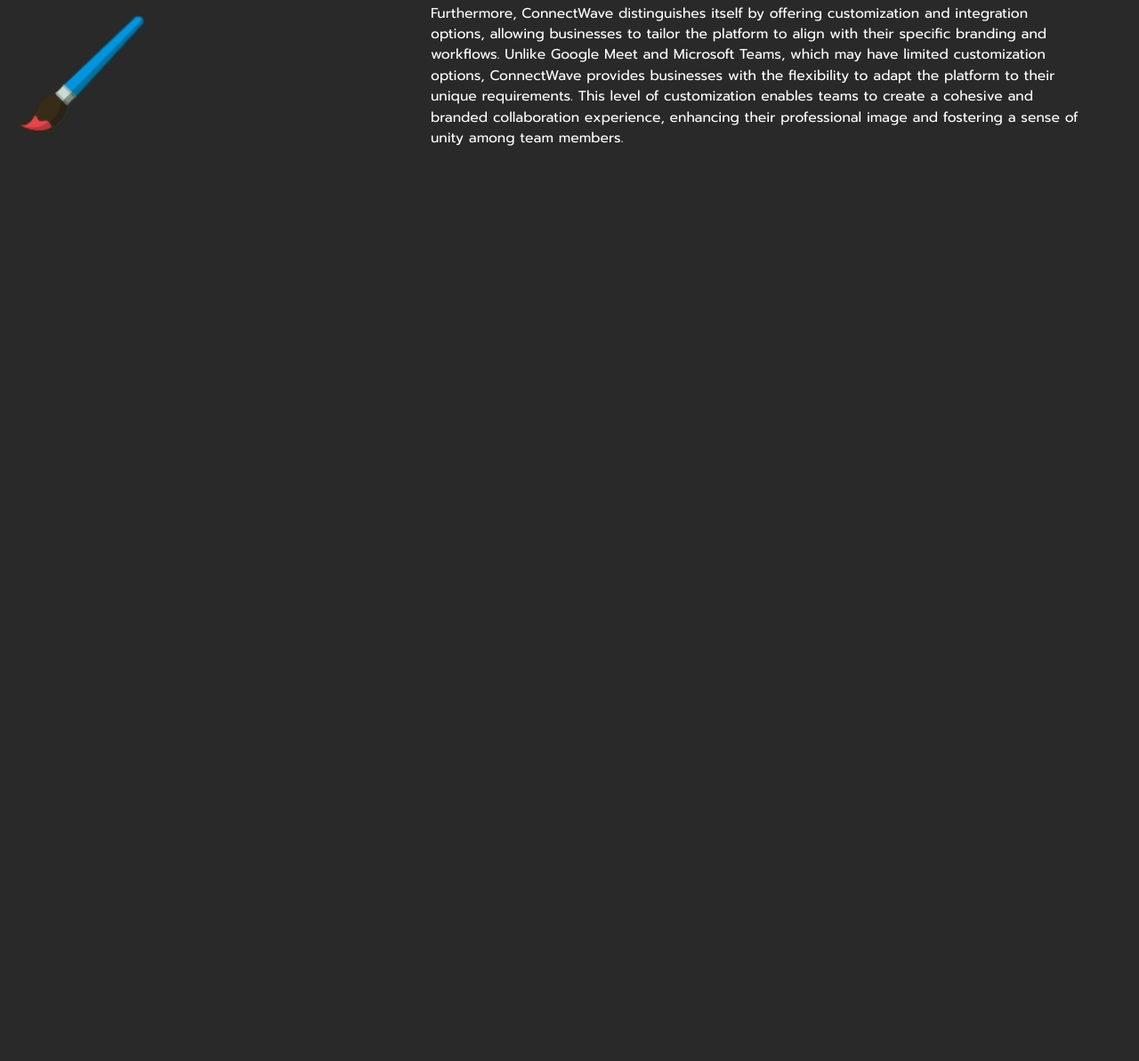
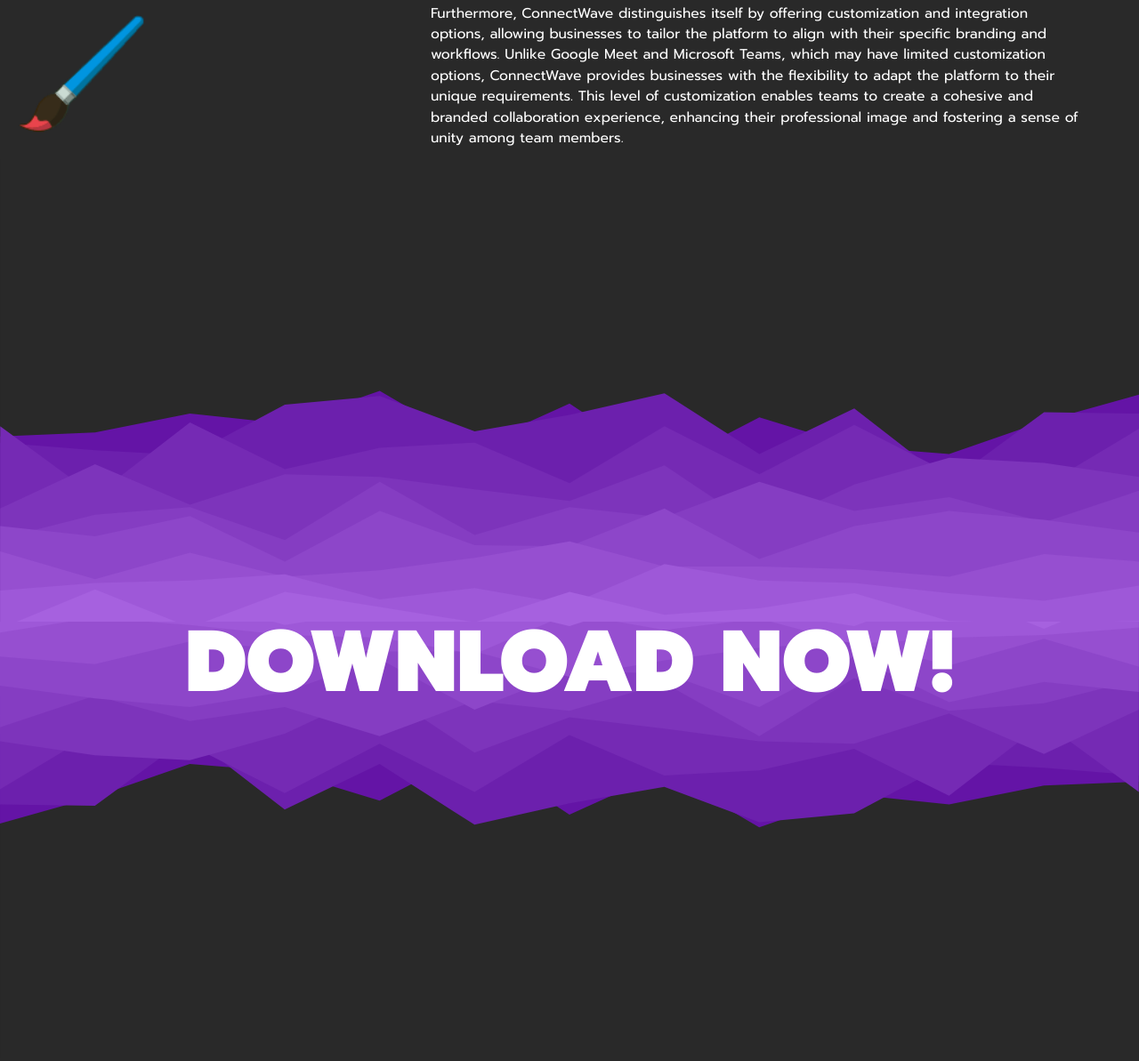
Before and after one commit to Aby-ss/ConnectWave, a plain HTML site: page website/app.html in a window 1280 px wide. Shown: the part 1769-2962 px from the top of the page at 89% size. Drawn offline with Linux system fonts and the light colour scheme.

Commit message:
Added Bottom SVG ✅ + Updated Application page ✅

```diff
--- a/website/app.html
+++ b/website/app.html
@@ -73,4 +73,9 @@
             </div>
         </div>
     </section>
+
+    <div class="spacer3 bottom2-layer1 flip"></div>
+    <div class="spacer3 bottom2-layer1">
+      <h1 style="font-size: 150px; margin-top: -45px;">DOWNLOAD NOW!</h1>
+    </div>
 </body>
```
Also changed, not shown: website/layered-peaks-bottoms.svg (added).
